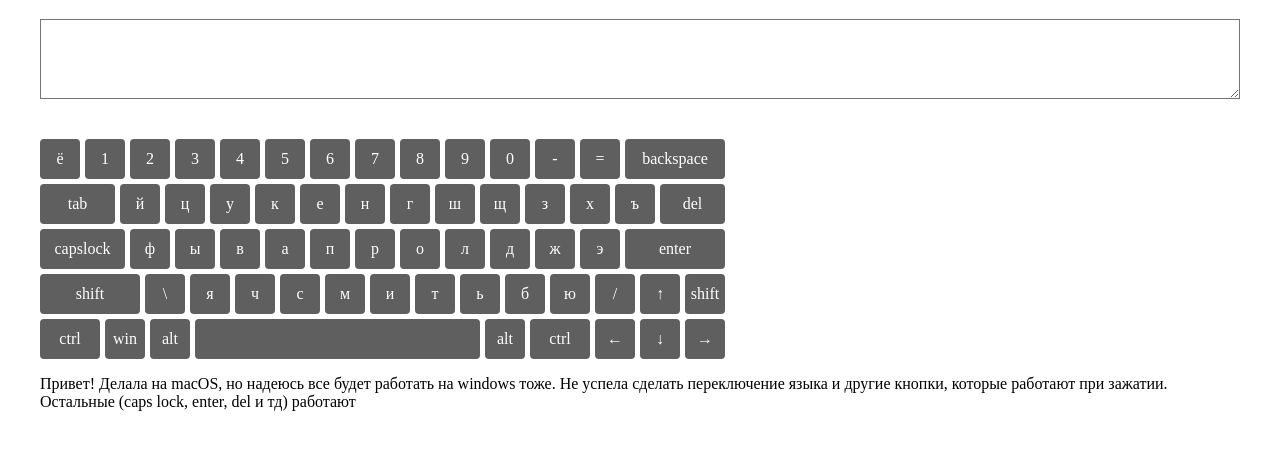
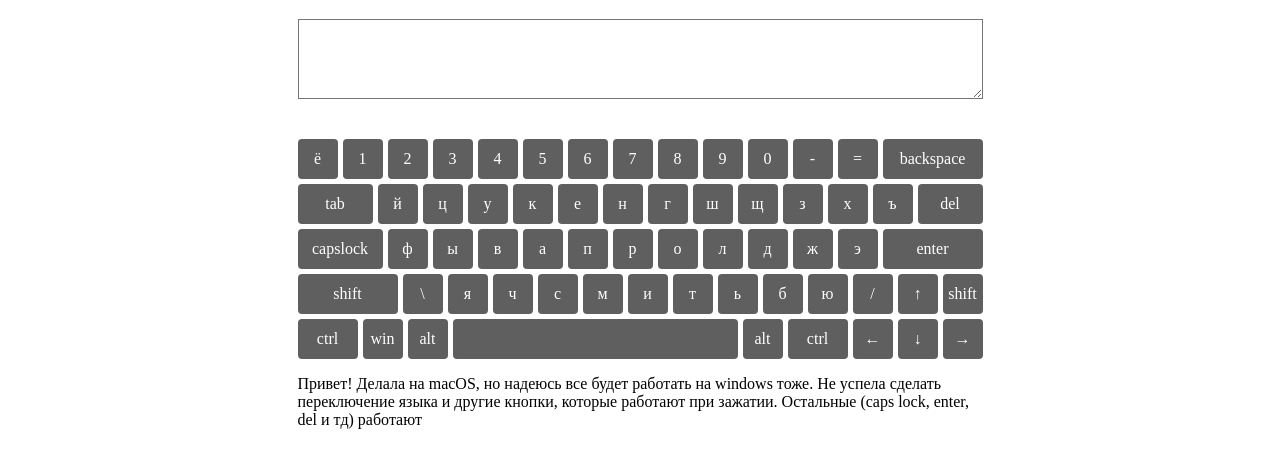
Before and after one commit to k-davydova/virtual-keyboard, a website: page index.html in a window 1280 px wide. Shown: the part 69-536 px from the top of the page. Drawn offline with Linux system fonts and the light colour scheme.

Commit message:
fix: change width of textarea and description

```diff
--- a/style.css
+++ b/style.css
@@ -18,6 +18,7 @@ h1 {
   display: flex;
   flex-direction: column;
   justify-content: center;
+  align-items: center;
   max-width: 1200px;
 }
 
@@ -26,7 +27,7 @@ h1 {
 }
 
 .textarea {
-  width: 100%;
+  width: 685px;
   height: 80px;
   background-color: #ffffff;
   margin-bottom: 40px;
@@ -91,6 +92,10 @@ h1 {
   width: 285px;
 }
 
+p {
+  width: 685px;
+}
+
 /* .key__item._clear {
   display: block;
   clear: both;
```
